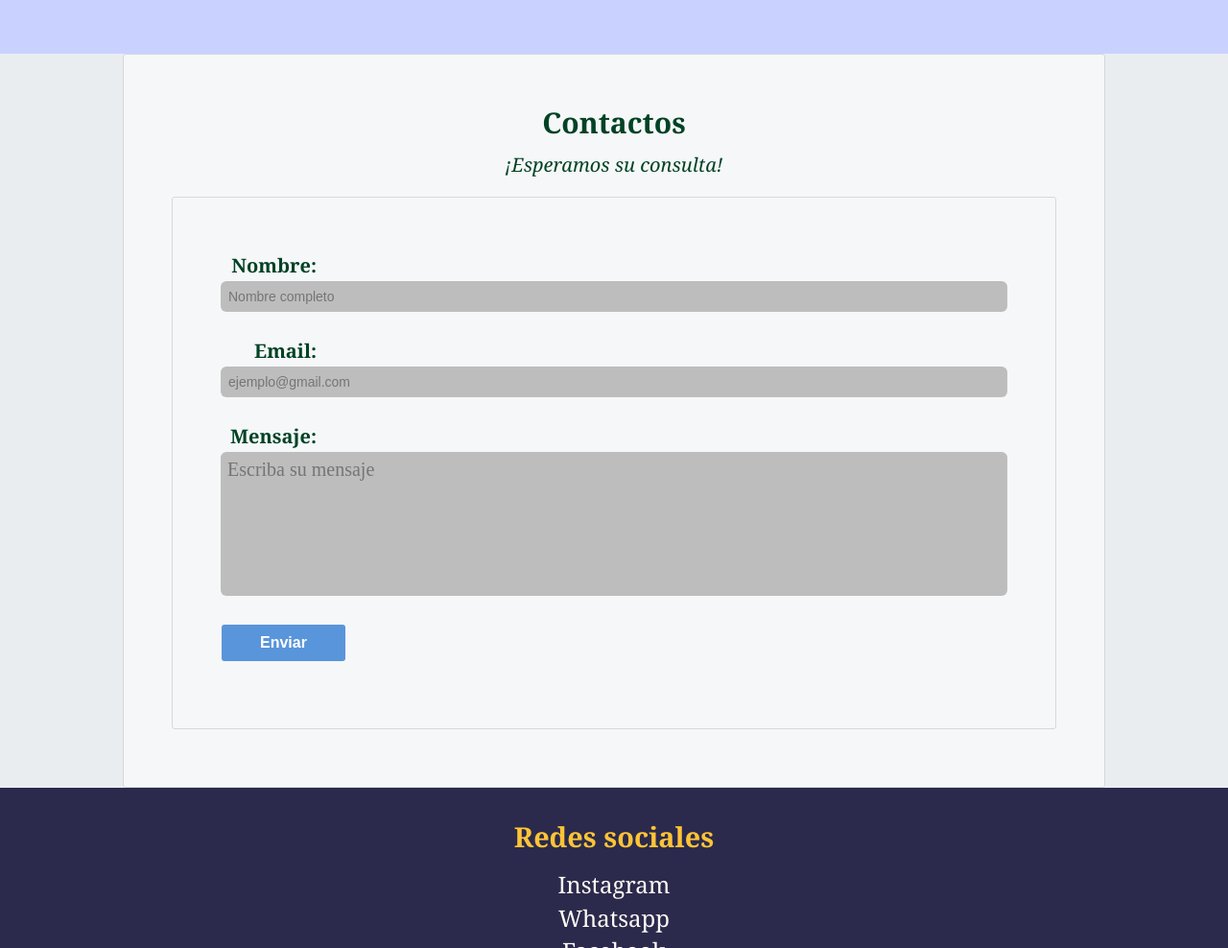
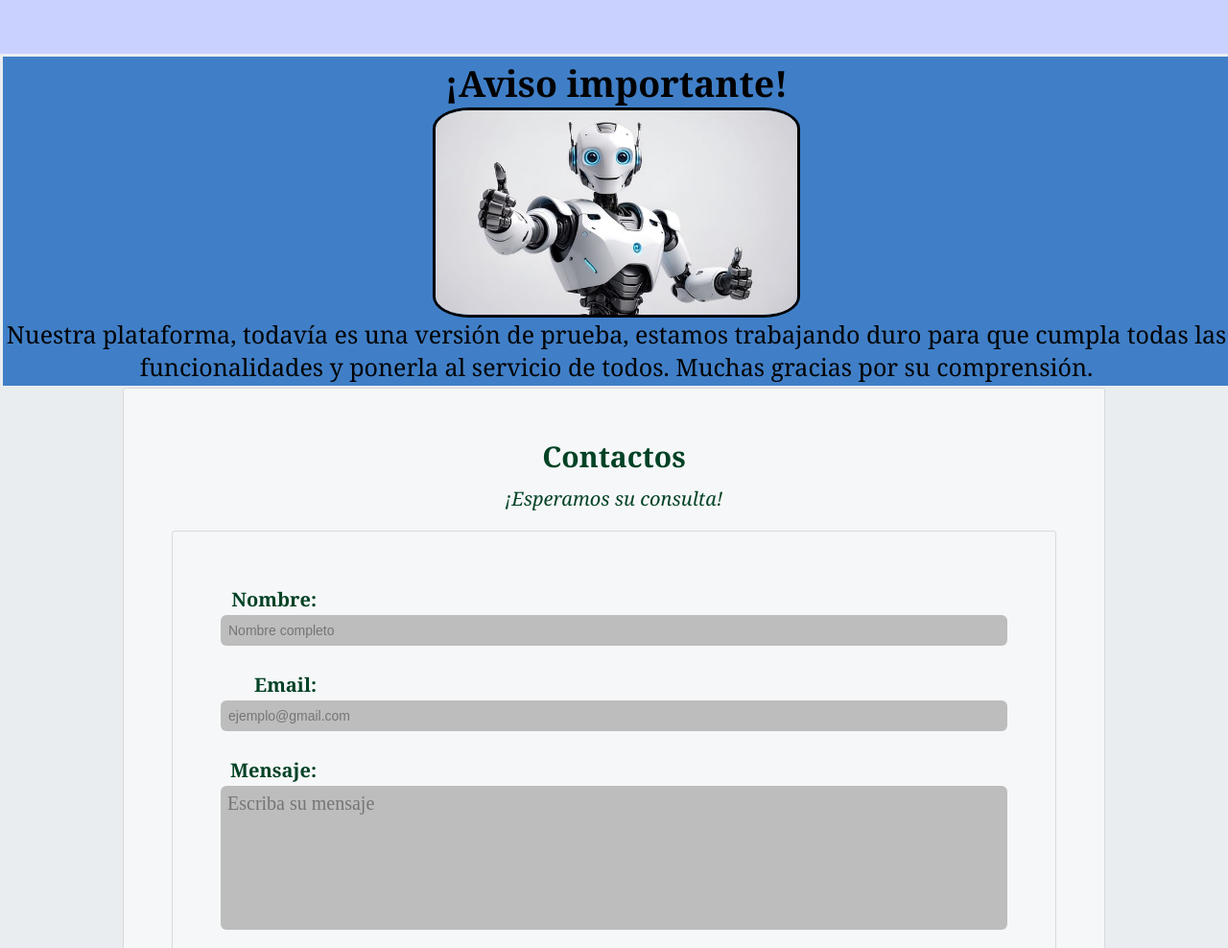
Before and after one commit to OlmerCastro/mi_primera_pagina_web, a plain HTML site: page index.html in a window 1280 px wide. Shown: the part 1812-2800 px from the top of the page at 96% size. Drawn offline with Linux system fonts and the light colour scheme.

Commit message:
mi primera confirmación de actualización

```diff
--- a/index.html
+++ b/index.html
@@ -43,10 +43,10 @@
                         "¡Bienvenido a mi página! Aquí, aprenderás más sobre mí."
                     </p>
                     <p class="parrafo-2">
-                        "Me llamo Olmer Castro, nací en Trinidad Casanare y vivo en Yopal
-                        Casanare. Me gusta el helado y salir a pasear en días de sol. Me
-                        encantaría aprender a programar para poder ayudar a las personas a
-                        mostrar lo que hacen."
+                        "Me llamo Olmer Yesid Castro, nací en Trinidad Casanare y vivo en Yopal
+                        Casanare. Me gusta programar y quiero ser el mejor programador sel mundo. Me
+                        encantaría ser un experto y trajajar para multinacionales en desarrollo de
+                        Software y contribuir con el desarrollo Tecnológico."
                     </p>
                 </div>
 
@@ -154,8 +154,21 @@
                     </div><br>
                 </div>
             </section>
+            <section class="seccion-3">
+                <div class="greeting">
+                    <h2>¡Aviso importante!</h2>
+                    <img src="img/robot_IA.jpg" alt="Imagen de un robot de IA">
+                    <p>
+                        Nuestra plataforma, todavía es una versión de prueba, estamos trabajando
+                        duro para que cumpla todas las funcionalidades y ponerla al servicio de todos.
+                        Muchas gracias por su comprensión.
+                    </p>
 
-            <section class="seccion-3">
+                </div>
+
+            </section>
+
+            <section class="seccion-4">
 
                 <footer class="form-header">
                     <h1>Contactos</h1>
--- a/styles.css
+++ b/styles.css
@@ -191,6 +191,28 @@ h3{
     color: #7b131a;
     background-color:#FFC436;
     display: flex;
+}
+.greeting{
+    align-items: center;
+    justify-content: center;
+    padding: 0.1em;
+    margin: 0.1em;
+    width: 100%;
+    text-align: center;
+    margin-right: 2em;
+    font-size: 25px;
+    background-color: #407fc7;
+    color: black;
+
+}
+.greeting img{
+    width: 30%;
+    height: 30%;
+    border: solid 3px black;
+    border-radius: 10%;
+    display: flex;
+    display:block;
+    margin: auto auto;
 }
 footer{
     background-color: #2B2A4C;
```
Also changed, not shown: img/robot_IA.jpg (added).
